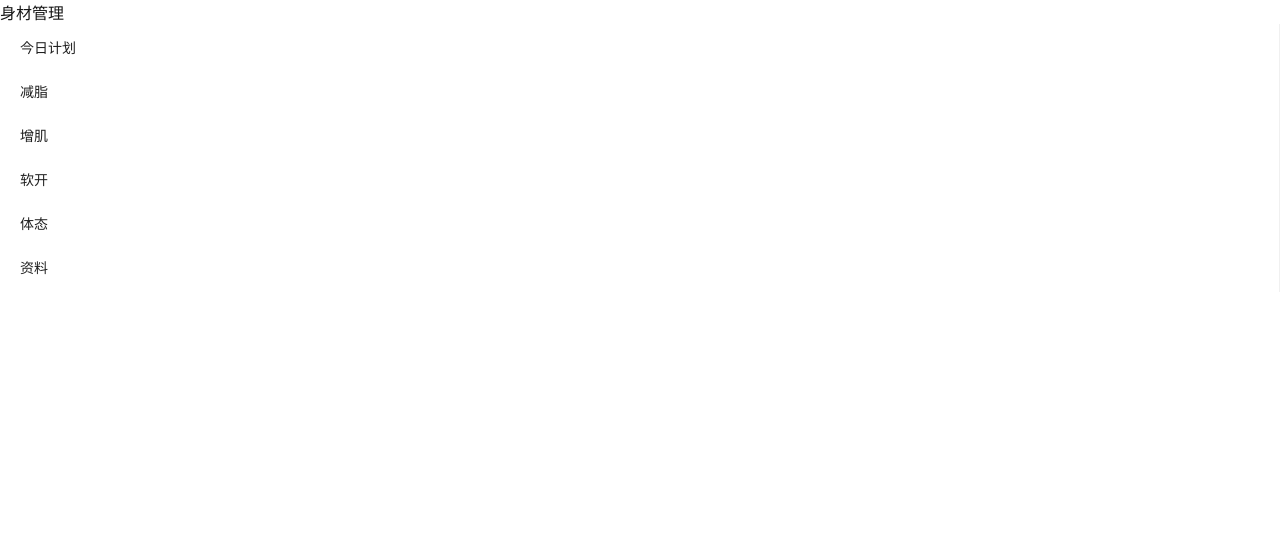
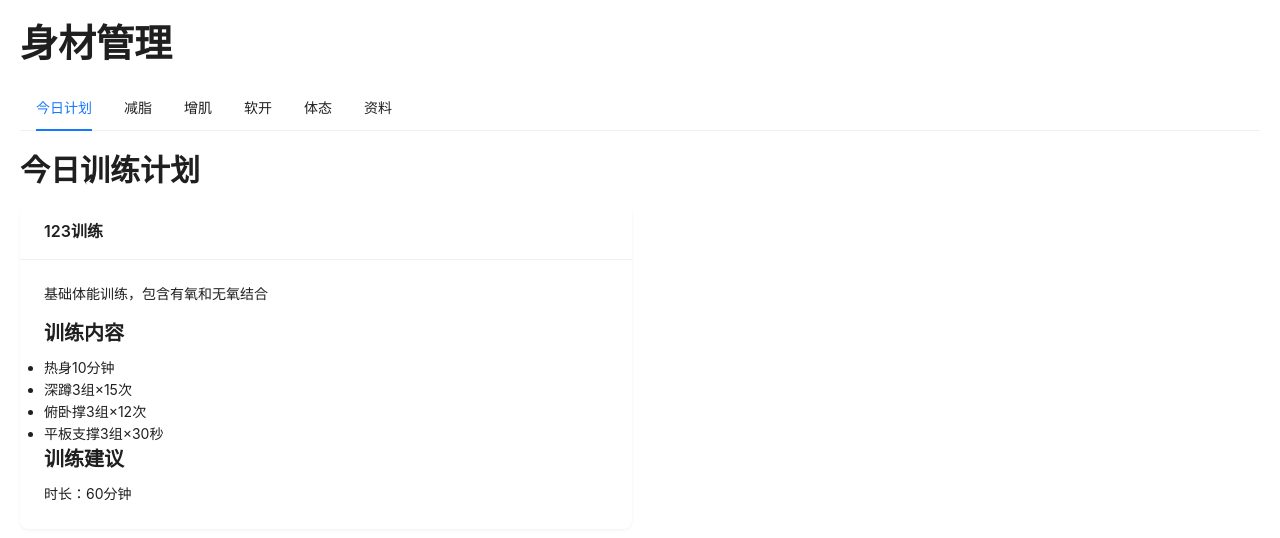
Before and after one commit to manyyuri/hot, a Next.js app: page / in a window 1280 px wide. Shown: the top 538 px of the page. Built offline with nearby package versions, Linux system fonts and the light colour scheme.

Commit message:
feat: 首页内容添加

```diff
--- a/app/page.tsx
+++ b/app/page.tsx
@@ -1,10 +1,8 @@
 import { Menu } from "antd";
+import BodyManagement from "./src/BodyManagement";
 
 export default function Home() {
   return (
-    <div>
-        身材管理
-        <Menu defaultValue={1} items={[{key: 1, label: '今日计划'},{key: 2, label: '减脂'},{key: 3, label: '增肌'},{key: 4, label: '软开'},{key: 5, label: '体态'},{key: 6, label: '资料'},]}/>
-    </div>
+    <BodyManagement/>
   );
 }
--- /dev/null
+++ b/app/src/BodyManagement.tsx
@@ -0,0 +1,237 @@
+"use client"
+import { useState } from 'react';
+import { Menu, Card, Row, Col, Typography } from 'antd';
+
+const { Title, Paragraph } = Typography;
+
+// 定义菜单项类型
+interface MenuItem {
+  key: number;
+  label: string;
+}
+
+// 定义内容项类型
+interface ContentItem {
+  type: string;
+  description: string;
+  exercises?: string[];
+  benefits?: string[];
+  recommendations?: string[];
+  poses?: string[];
+  categories?: string[];
+  duration?: string;
+  frequency?: string;
+}
+
+// 定义菜单内容类型
+interface MenuContent {
+  title: string;
+  content: ContentItem[];
+}
+
+// 定义菜单内容映射类型
+type MenuContentMap = {
+  [key: number]: MenuContent;
+}
+
+export default function BodyManagement() {
+  const [currentMenu, setCurrentMenu] = useState<number>(1);
+
+  const menuItems: MenuItem[] = [
+    { key: 1, label: '今日计划' },
+    { key: 2, label: '减脂' },
+    { key: 3, label: '增肌' },
+    { key: 4, label: '软开' },
+    { key: 5, label: '体态' },
+    { key: 6, label: '资料' }
+  ];
+
+  const menuContentMap: MenuContentMap = {
+    1: {
+      title: '今日训练计划',
+      content: [
+        {
+          type: '123训练',
+          description: '基础体能训练，包含有氧和无氧结合',
+          exercises: ['热身10分钟', '深蹲3组×15次', '俯卧撑3组×12次', '平板支撑3组×30秒'],
+          duration: '60分钟'
+        }
+      ]
+    },
+    2: {
+      title: '减脂训练方案',
+      content: [
+        {
+          type: '跳舞',
+          description: '通过舞蹈运动燃烧脂肪，提升协调性',
+          benefits: ['高效燃脂', '提升心肺功能', '改善身体协调性'],
+          recommendations: ['Zumba', '街舞', '有氧舞蹈'],
+          duration: '45-60分钟'
+        }
+      ]
+    },
+    3: {
+      title: '增肌训练方案',
+      content: [
+        {
+          type: '普拉提',
+          description: '核心训练，塑造肌肉线条',
+          benefits: ['增强核心力量', '改善肌肉平衡', '提升身体控制力'],
+          exercises: ['百次呼吸', '卷腹起身', '腿部环绕'],
+          frequency: '每周3-4次'
+        }
+      ]
+    },
+    4: {
+      title: '软开度训练',
+      content: [
+        {
+          type: '瑜伽',
+          description: '提高身体柔韧性和关节活动度',
+          benefits: ['增强柔韧性', '缓解肌肉紧张', '改善姿势'],
+          poses: ['下犬式', '鸽子式', '坐姿前屈'],
+          duration: '30-45分钟'
+        }
+      ]
+    },
+    5: {
+      title: '体态矫正训练',
+      content: [
+        {
+          type: 'PBT（基于芭蕾的训练）',
+          description: '专业芭蕾基础训练，改善身体姿态',
+          benefits: ['矫正体态', '提升气质', '增强肌肉耐力'],
+          exercises: ['Plie组合', 'Tendu练习', '核心稳定性训练'],
+          frequency: '每周2-3次'
+        }
+      ]
+    },
+    6: {
+      title: '训练资料库',
+      content: [
+        {
+          type: '综合资料',
+          description: '各类训练方法参考资料',
+          categories: [
+            '训练视频库',
+            '饮食指导',
+            '动作详解',
+            '训练计划模板'
+          ]
+        }
+      ]
+    }
+  };
+
+  const handleMenuClick = (e: { key: string }) => {
+    setCurrentMenu(parseInt(e.key));
+  };
+
+  const renderContent = () => {
+    const content = menuContentMap[currentMenu];
+    if (!content) return null;
+
+    return (
+      <div style={{ marginTop: 20 }}>
+        <Title level={2}>{content.title}</Title>
+        <Row gutter={[16, 16]}>
+          {content.content.map((item: ContentItem, index: number) => (
+            <Col xs={24} lg={12} key={index}>
+              <Card
+                title={item.type}
+                variant={'borderless'}
+                style={{ height: '100%' }}
+              >
+                <Paragraph>{item.description}</Paragraph>
+
+                {item.benefits && (
+                  <div>
+                    <Title level={4}>训练益处</Title>
+                    <ul>
+                      {item.benefits.map((benefit: string, i: number) => (
+                        <li key={i}>{benefit}</li>
+                      ))}
+                    </ul>
+                  </div>
+                )}
+
+                {item.exercises && (
+                  <div>
+                    <Title level={4}>训练内容</Title>
+                    <ul>
+                      {item.exercises.map((exercise: string, i: number) => (
+                        <li key={i}>{exercise}</li>
+                      ))}
+                    </ul>
+                  </div>
+                )}
+
+                {item.recommendations && (
+                  <div>
+                    <Title level={4}>推荐项目</Title>
+                    <ul>
+                      {item.recommendations.map((rec: string, i: number) => (
+                        <li key={i}>{rec}</li>
+                      ))}
+                    </ul>
+                  </div>
+                )}
+
+                {item.poses && (
+                  <div>
+                    <Title level={4}>瑜伽体式</Title>
+                    <ul>
+                      {item.poses.map((pose: string, i: number) => (
+                        <li key={i}>{pose}</li>
+                      ))}
+                    </ul>
+                  </div>
+                )}
+
+                {item.categories && (
+                  <div>
+                    <Title level={4}>资料分类</Title>
+                    <ul>
+                      {item.categories.map((category: string, i: number) => (
+                        <li key={i}>{category}</li>
+                      ))}
+                    </ul>
+                  </div>
+                )}
+
+                {(item.duration || item.frequency) && (
+                  <div>
+                    <Title level={4}>训练建议</Title>
+                    <p>
+                      {item.duration && `时长：${item.duration}`}
+                      {item.frequency && `频率：${item.frequency}`}
+                    </p>
+                  </div>
+                )}
+              </Card>
+            </Col>
+          ))}
+        </Row>
+      </div>
+    );
+  };
+
+  return (
+    <div style={{ padding: '20px' }}>
+      <Title level={1}>身材管理</Title>
+      <Menu
+        mode="horizontal"
+        defaultSelectedKeys={['1']}
+        selectedKeys={[currentMenu.toString()]}
+        items={menuItems.map(item => ({
+          key: item.key.toString(),
+          label: item.label
+        }))}
+        onClick={handleMenuClick}
+        style={{ marginBottom: 20 }}
+      />
+
+      {renderContent()}
+    </div>
+  );
+}
```
